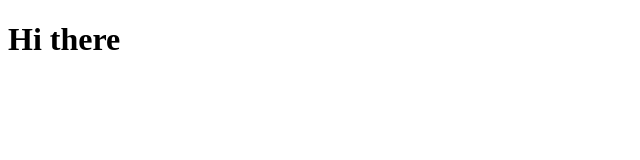
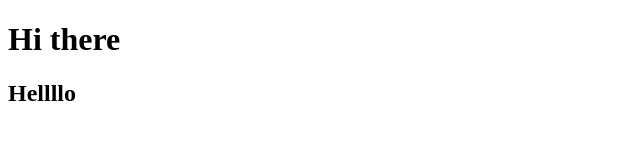
Before and after one commit to bmakf/gitProject, a plain HTML site: page index.html in a window 1280 px wide. Shown: the whole page, without its empty margins (0-640 px from the left). Drawn offline with Linux system fonts and the light colour scheme.

Commit message:
Changed Author

```diff
--- a/index.html
+++ b/index.html
@@ -8,5 +8,6 @@
 </head>
 <body>
     <h1>Hi there</h1>
+    <h2>Hellllo</h2>
 </body>
 </html>
```
